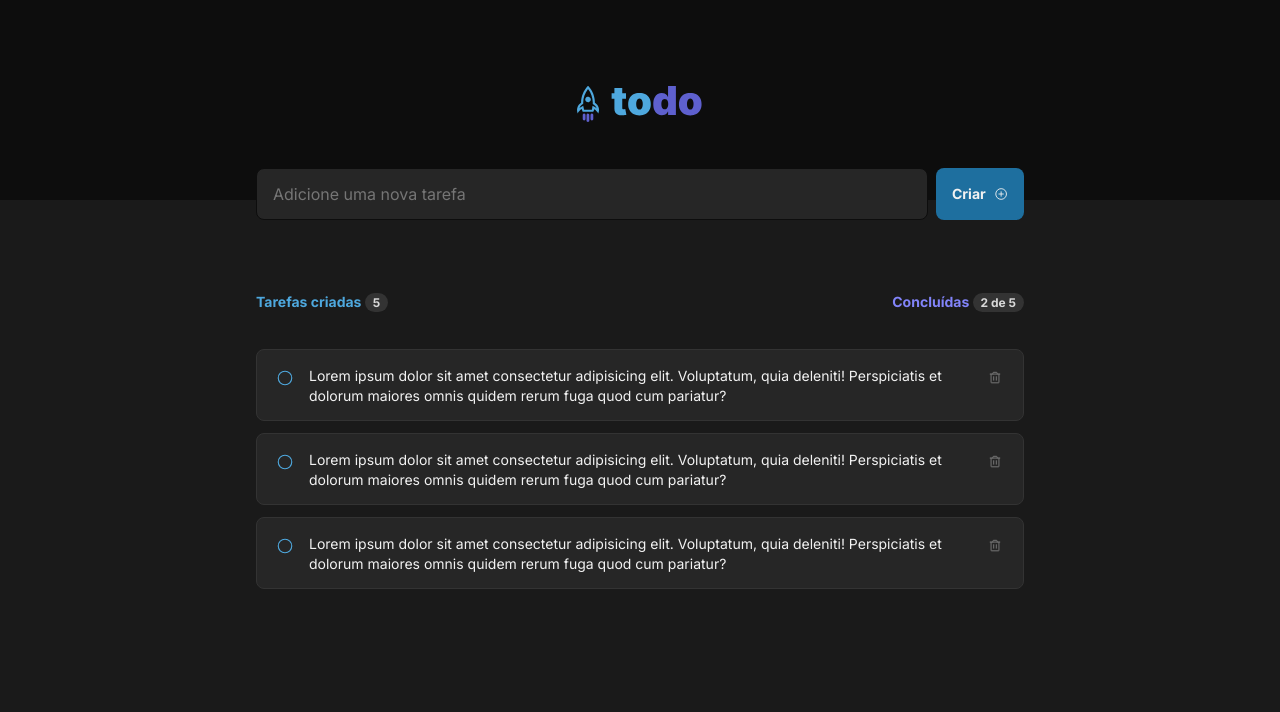
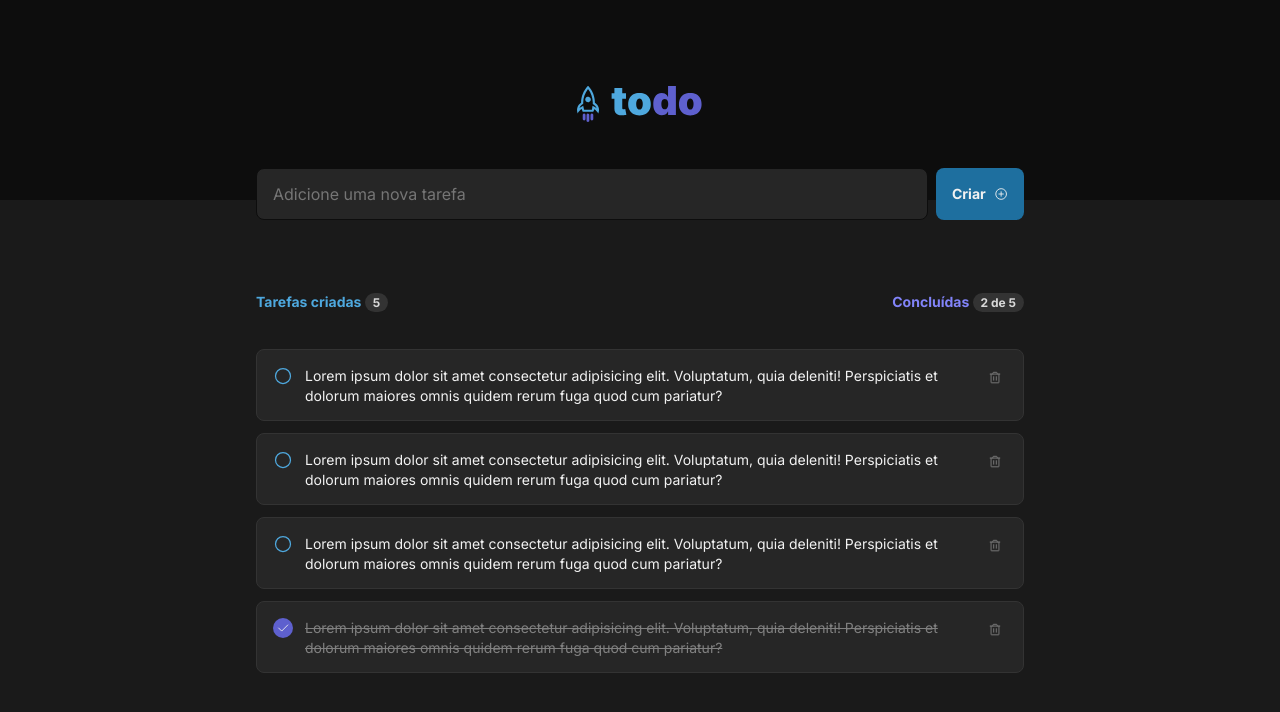
Before and after one commit to iago1501/todo, a React (Vite) app: page / in a window 1280 px wide. Shown: the top 712 px of the page. Built offline with nearby package versions, Linux system fonts and the light colour scheme.

Commit message:
:lipstick: completed task layout

```diff
--- a/src/components/Tasks/components/Task/index.tsx
+++ b/src/components/Tasks/components/Task/index.tsx
@@ -1,10 +1,15 @@
-import { Circle, Trash } from "phosphor-react";
+import { Check, Circle, Trash } from "phosphor-react";
 import { TaskSection } from "./styles";
 
-export default function Task() {
+interface TaskProps {
+  status?: 'completed' | 'scheduled';
+}
+
+export function Task({status = 'scheduled'}: TaskProps) {
   return (
-    <TaskSection>
-      <Circle size={24}/>
+    <TaskSection status={status}>
+      {status === 'scheduled' && <Circle size={20}/>}
+      {status === 'completed' && <Check size={20}/>}
       <p>Lorem ipsum dolor sit amet consectetur adipisicing elit. Voluptatum, quia deleniti! Perspiciatis et dolorum maiores omnis quidem rerum fuga quod cum pariatur?</p>
       <Trash size={24}/>
     </TaskSection>
--- a/src/components/Tasks/components/Task/styles.ts
+++ b/src/components/Tasks/components/Task/styles.ts
@@ -1,6 +1,10 @@
-import styled from 'styled-components';
+import styled, { css } from "styled-components";
 
-export const TaskSection = styled.section`
+interface TaskSectionProps {
+  status: "completed" | "scheduled";
+}
+
+export const TaskSection = styled.section<TaskSectionProps>`
   display: flex;
   flex-direction: row;
   width: 100%;
@@ -8,9 +12,17 @@ export const TaskSection = styled.section`
   gap: 0.75rem;
   align-items: top;
 
-  background: ${props => props.theme['--gray-500']};
-  border: 1px solid ${props => props.theme['--gray-400']};
-  color: ${props => props.theme['--gray-100']};
+  background: ${(props) => props.theme["--gray-500"]};
+  border: 1px solid ${(props) => props.theme["--gray-400"]};
+  color: ${(props) => props.theme["--gray-100"]};
+
+  ${(props) =>
+    props.status === "completed" &&
+    css`
+      text-decoration-line: line-through;
+      color: ${(props) => props.theme["--gray-300"]};
+    `};
+
   border-radius: 8px;
   padding: 1rem;
 
@@ -22,26 +34,42 @@ export const TaskSection = styled.section`
   svg {
     cursor: pointer;
     border-radius: 4px;
-    transition: opacity 0.2s color 0.2s background-color 0.2s ;
+    transition: opacity 0.2s color 0.2s background-color 0.2s;
 
-    &:first-child{
-      color: ${props => props.theme['--blue-500']};
-      padding: 3px;
+    &:first-child {
+      ${(props) =>
+        props.status === "scheduled" &&
+        css`
+          color: ${(props) => props.theme["--blue-500"]};
 
-      &:hover{
-        color: ${props => props.theme['--blue-800']};
-        opacity: 0.8;
-      }
+          &:hover {
+            color: ${(props) => props.theme["--blue-800"]};
+            opacity: 0.8;
+          }
+        `};
+
+      ${(props) =>
+        props.status === "completed" &&
+        css`
+          color: ${(props) => props.theme["--gray-100"]};
+          background: ${(props) => props.theme["--purple-800"]};
+          border-radius: 999px;
+          padding: 3px;
+
+          &:hover {
+            background: ${(props) => props.theme["--purple-500"]};
+          }
+        `};
     }
 
-    &:last-child{
-      color: ${props => props.theme['--gray-300']};
+    &:last-child {
+      color: ${(props) => props.theme["--gray-300"]};
       padding: 5px;
 
-      &:hover{
-        color: ${props => props.theme['--danger']};
-        background: ${props => props.theme['--gray-400']};
+      &:hover {
+        color: ${(props) => props.theme["--danger"]};
+        background: ${(props) => props.theme["--gray-400"]};
       }
     }
   }
-`
+`;
--- a/src/components/Tasks/index.tsx
+++ b/src/components/Tasks/index.tsx
@@ -1,4 +1,4 @@
-import Task from "./components/Task";
+import { Task } from "./components/Task";
 import { Searchbar } from "./components/TaskForm";
 import { TasksContainer, TasksListContainer, TasksNav } from "./styles";
 
@@ -14,6 +14,7 @@ export function Tasks() {
         <Task />
         <Task />
         <Task />
+        <Task status='completed'/>
       </TasksListContainer>
     </TasksContainer>
   )
--- a/src/components/Tasks/styles.ts
+++ b/src/components/Tasks/styles.ts
@@ -10,7 +10,6 @@ export const TasksContainer = styled.div`
   align-items: center;
   padding: 1rem;
 `
-
 export const TasksNav = styled.nav`
   display: flex;
   flex-direction: row;
```
